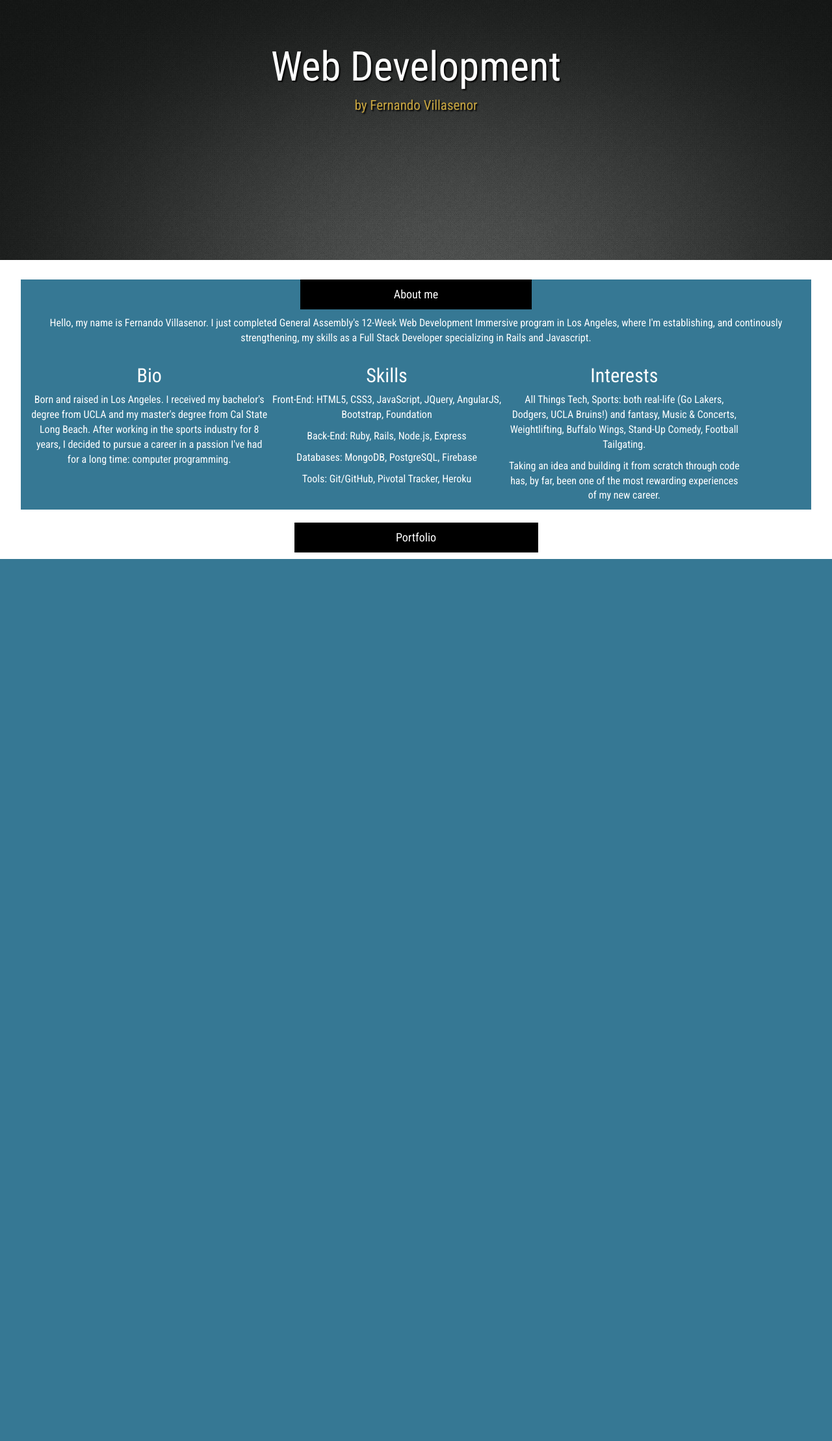
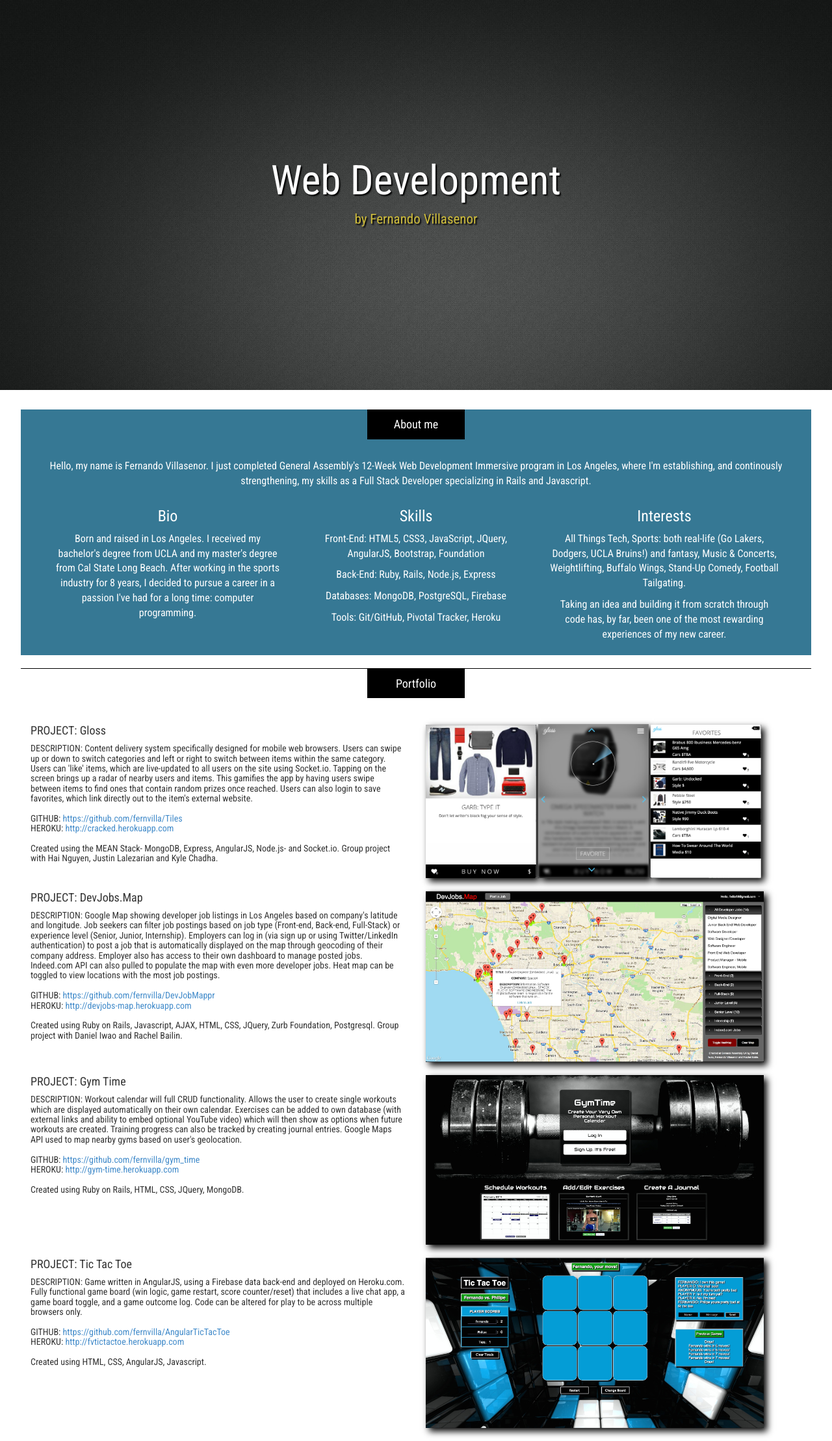
Before and after one commit to fernvilla/Portfolio, a PHP site: page / in a window 1280 px wide. Shown: the part 50-2267 px from the top of the page at 65% size. Before the commit the page ends 910 px from the top, so only its background shows below. Run offline with PHP 8.4, Linux system fonts and the light colour scheme; some libraries are stand-ins or nearby versions.

Commit message:
Add portfolio section

```diff
--- a/css/main.css
+++ b/css/main.css
@@ -102,40 +102,66 @@ body *{
 }
 
 .jumbotron {
-    height: 400px;
+    height: 600px;
     background-image: url('../img/bg.jpg');
 }
 
-main {
+#welcome {
+    padding-top: 175px;
     color: #FFF;
     text-align: center;
     text-shadow: 2px 2px 2px #000;
 }
 
 .author {
-    color: #c9a640;
+    color: #cebc3b;
+}
+
+#heading {
+    margin: 0 auto;
+    margin-bottom: 30px;
+    padding: 10px;
+    text-align: center;
+    background: #000;
+    color: #FFF;
+    width: 150px;
+    font-size: 18px;
 }
 
 #about-me {
-    margin: 0 auto;
     margin-bottom: 20px;
     text-align: center;
-    padding: 0 15px;
+    padding: 0 50px 10px 50px;
     background: #367894;
     color: #FFF;
     width: 95%;
     font-size: 16px;
 }
 
-#heading {
-    margin: 0 auto;
-    margin-bottom: 10px;
-    padding: 10px;
-    text-align: center;
-    background: #000;
-    color: #FFF;
-    width: 30%;
-    font-size: 18px;
+#image {
+    margin: 0px;
+}
+
+#portfolio {
+    margin: 10px auto;
+    width: 95%;
+    border-top: 1px solid #000;
+}
+
+#image-mobile img {
+    box-shadow: 5px 5px 10px #000000;
+    height: auto;
+    width: 170px;
+    margin-right: 4px;
+    margin: 10px 0;
+}
+
+#image img {
+    margin: 10px 0;
+    box-shadow: 5px 5px 10px #000000;
+    width: 520px;
+    max-width: 100% !important;
+    height: auto;
 }
 
 
--- a/index.html
+++ b/index.html
@@ -31,10 +31,10 @@
         </div>
         <div class="collapse navbar-collapse" id="bs-example-navbar-collapse-1">
           <ul class="nav navbar-nav navbar-right">
-            <li><a href="#">About Me</a></li>
-            <li><a href="#">Portfolio</a></li>
-            <li><a href="#">Contact</a></li>
-            <li><a href="#">Resume</a></li>
+            <li><a href="#about-me">About Me</a></li>
+            <li><a href="#portfolio">Portfolio</a></li>
+            <li><a href="#contact">Contact</a></li>
+            <li><a href="FVDevResume.pdf" target="_blank">Resume</a></li>
           </ul>
         </div>
       </div>
@@ -43,39 +43,95 @@
     <!-- Main content -->
     <main>
       <div class="jumbotron">
-        <div class="container-fluid">
+        <div class="container-fluid" id="welcome">
           <h1>Web Development</h1>
           <p class="author">by Fernando Villasenor</p>
         </div>
       </div>
     </main>
 
-    <div class="container-fluid" id="about-me">
+    <div class="container" id="about-me">
       <div class="row" id="heading">
         About me
       </div>
-      <p>Hello, my name is Fernando Villasenor. I just completed General Assembly's 12-Week Web Development Immersive program</a> in Los Angeles, where I'm establishing, and continously strengthening,  my skills as a Full Stack Developer specializing in Rails and Javascript.</p>
-      <div class="row col-md-4">
-        <h2>Bio</h2>
+      <div class="row">
+        <p>Hello, my name is Fernando Villasenor. I just completed General Assembly's 12-Week Web Development Immersive program</a> in Los Angeles, where I'm establishing, and continously strengthening,  my skills as a Full Stack Developer specializing in Rails and Javascript.</p>
+        <div class="col-md-4">
+          <h3>Bio</h3>
           <p>Born and raised in Los Angeles. I received my bachelor's degree from UCLA and my master's degree from Cal State Long Beach. After working in the sports industry for 8 years, I decided to pursue a career in a passion I've had for a long time: computer programming.</p>
-      </div>
-      <div class="row col-md-4">
-        <h2>Skills</h2>
+        </div>
+        <div class="col-md-4">
+          <h3>Skills</h3>
           <p>Front-End: HTML5, CSS3, JavaScript, JQuery, AngularJS, Bootstrap, Foundation</p>
           <p>Back-End: Ruby, Rails, Node.js, Express</p>
           <p>Databases: MongoDB, PostgreSQL, Firebase</p>
           <p>Tools: Git/GitHub, Pivotal Tracker, Heroku</p>
-      </div>
-      <div class="row col-md-4">
-        <h2>Interests</h2>
+        </div>
+        <div class="col-md-4">
+          <h3>Interests</h3>
           <p>All Things Tech, Sports: both real-life (Go Lakers, Dodgers, UCLA Bruins!) and fantasy, Music & Concerts, Weightlifting, Buffalo Wings, Stand-Up Comedy, Football Tailgating.</p>
           <p>Taking an idea and building it from scratch through code has, by far, been one of the most rewarding experiences of my new career.</p>
+        </div>
       </div>
     </div>
 
-    <div class="container-fluid" id="porfolio">
+    <div class="container" id="portfolio">
       <div class="row" id="heading">
         Portfolio
+      </div>
+      <div class="row">
+        <div class="col-md-6">
+          <h4>PROJECT: Gloss</h4>
+          <h5>DESCRIPTION: Content delivery system specifically designed for mobile web browsers. Users can swipe up or down to switch categories and left or right to switch between items within the same category. Users can 'like' items, which are live-updated to all users on the site using Socket.io. Tapping on the screen brings up a radar of nearby users and items. This gamifies the app by having users swipe between items to find ones that contain random prizes once reached. Users can also login to save favorites, which link directly out to the item's external website.<br> <br>
+          GITHUB: <a href="https://github.com/fernvilla/Tiles">https://github.com/fernvilla/Tiles</a> <br>
+          HEROKU: <a href="http://cracked.herokuapp.com">http://cracked.herokuapp.com</a> <br><br>
+          Created using the MEAN Stack- MongoDB, Express, AngularJS, Node.js- and Socket.io. Group project with Hai Nguyen, Justin Lalezarian and Kyle Chadha.
+          </h5>
+        </div>
+        <div class="col-md-6" id="image-mobile">
+          <a href="http://cracked.herokuapp.com"><img class="mobile" src="img/gloss1.png" alt="Item View" title="Item View"></a>
+          <a href="http://cracked.herokuapp.com"><img class="mobile" src="img/gloss2.png" alt="Radar View" title="Radar View"></a>
+          <a href="http://cracked.herokuapp.com"><img class="mobile" src="img/gloss3.png" alt="Favorites List View" title="Favorites List View"></a>
+        </div>
+      </div>
+      <div class="row">
+        <div class="col-md-6">
+          <h4>PROJECT: DevJobs.Map</h4>
+          <h5>DESCRIPTION: Google Map showing developer job listings in Los Angeles based on company's latitude and longitude. Job seekers can filter job postings based on job type (Front-end, Back-end, Full-Stack) or experience level (Senior, Junior, Internship). Employers can log in (via sign up or using Twitter/LinkedIn authentication) to post a job that is automatically displayed on the map through geocoding of their company address. Employer also has access to their own dashboard to manage posted jobs. Indeed.com API can also pulled to populate the map with even more developer jobs. Heat map can be toggled to view locations with the most job postings.<br> <br>
+          GITHUB: <a href="https://github.com/fernvilla/DevJobMappr">https://github.com/fernvilla/DevJobMappr</a> <br>
+          HEROKU: <a href="http://devjobs-map.herokuapp.com">http://devjobs-map.herokuapp.com</a> <br><br>
+          Created using Ruby on Rails, Javascript, AJAX, HTML, CSS, JQuery, Zurb Foundation, Postgresql. Group project with Daniel Iwao and Rachel Bailin.
+          </h5>
+        </div>
+        <div class="col-md-6" id="image">
+          <a href="http://devjobs-map.herokuapp.com"><img src="img/map.jpg" alt="DevJobs.Map" title="DevJobs.Map"></a>
+        </div>
+      </div>
+      <div class="row">
+        <div class="col-md-6">
+          <h4>PROJECT: Gym Time</h4>
+          <h5>DESCRIPTION: Workout calendar will full CRUD functionality. Allows the user to create single workouts which are displayed automatically on their own calendar. Exercises can be added to own database (with external links and ability to embed optional YouTube video) which will then show as options when future workouts are created. Training progress can also be tracked by creating journal entries. Google Maps API used to map nearby gyms based on user's geolocation.<br> <br>
+          GITHUB: <a href="https://github.com/fernvilla/gym_time">https://github.com/fernvilla/gym_time</a> <br>
+          HEROKU: <a href="http://gym-time.herokuapp.com">http://gym-time.herokuapp.com</a> <br><br>
+          Created using Ruby on Rails, HTML, CSS, JQuery, MongoDB.
+          </h5>
+        </div>
+        <div class="col-md-6" id="image">
+          <a href="http://gym-time.herokuapp.com"><img src="img/gym.jpg" alt="Gym Time" title="Gym Time"></a>
+        </div>
+      </div>
+      <div class="row">
+        <div class="col-md-6">
+          <h4>PROJECT: Tic Tac Toe</h4>
+          <h5>DESCRIPTION: Game written in AngularJS, using a Firebase data back-end and deployed on Heroku.com. Fully functional game board (win logic, game restart, score counter/reset) that includes a live chat app, a game board toggle, and a game outcome log. Code can be altered for play to be across multiple browsers only. <br> <br>
+          GITHUB: <a href="https://github.com/fernvilla/AngularTicTacToe">https://github.com/fernvilla/AngularTicTacToe</a> <br>
+          HEROKU: <a href="http://fvtictactoe.herokuapp.com">http://fvtictactoe.herokuapp.com</a> <br><br>
+          Created using HTML, CSS, AngularJS, Javascript.
+          </h5>
+        </div>
+        <div class="col-md-6" id="image">
+          <a href="http://fvtictactoe.herokuapp.com"><img src="img/attt.jpg" alt="AngularTicTacToe" title="AngularJS Tic Tac Toe"></a>
+        </div>
       </div>
     </div>
 
```
Also changed, not shown: img/attt.jpg (added), img/gloss1.png (added), img/gloss2.png (added), img/gloss3.png (added), img/gym.jpg (added), img/map.jpg (added).
